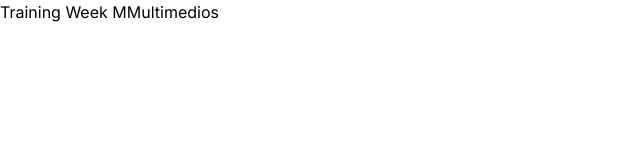
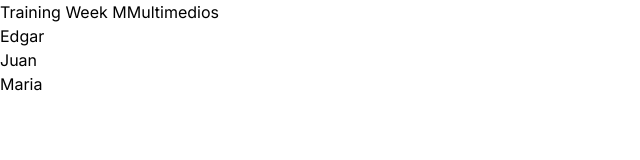
Before and after one commit to MW-Consultoria-Digital/training-week, a Next.js app: page / in a window 1280 px wide. Shown: the top 160 px of the page, without its empty margins (0-640 px from the left). Built offline with nearby package versions, Linux system fonts and the light colour scheme.

Commit message:
feature(MW-XXX): Day 1
- Day 1

```diff
--- /dev/null
+++ b/app/compontents/User/User.tsx
@@ -0,0 +1,29 @@
+import React from 'react'
+import { UserInfo } from './UserInfo'
+
+
+const ArraySample = [
+    {
+        name: 'Edgar',
+        lastName: 'Maldonado',
+    },
+    {
+        name: 'Juan',
+        lastName: 'Perez',
+    },
+    {
+        name: 'Maria',
+        lastName: 'Gonzalez',
+    }
+]
+
+export const User = () => {
+
+  return (
+    <>
+        {ArraySample.map((user, index) => (
+            <UserInfo key={`${user.name}-${index}`} name={user.name} lastName={user.lastName} age={32} />
+        ))}
+    </>
+  )
+}
--- /dev/null
+++ b/app/compontents/User/UserInfo.tsx
@@ -0,0 +1,11 @@
+import { UserInfoProps } from "./UserInterface";
+import { UserErrorsEnum } from "./util";
+
+const USER_ERROR = 'user_not_found' // esto lo esta regresando el BackEnd o el API
+
+export const UserInfo = ({name, lastName, age}: UserInfoProps) => {
+    const userExist = !UserErrorsEnum[USER_ERROR] ? true : false
+  return (
+    <div>{name}</div>
+  )
+}
--- /dev/null
+++ b/app/compontents/User/UserInterface.ts
@@ -0,0 +1,11 @@
+export type UserInfoProps = {
+    name: string;
+    lastName: string;
+    age: number;
+    contry?: string;
+}
+
+export interface Employee<T> {
+    userInfo: T;
+    companyName: string;
+}
--- /dev/null
+++ b/app/compontents/User/util.ts
@@ -0,0 +1,4 @@
+export const UserErrorsEnum = {
+    user_not_found: 'user_not_found',
+    user_not_exist: 'user_not_exist'
+}
--- a/app/page.tsx
+++ b/app/page.tsx
@@ -1,5 +1,8 @@
+import { User } from "./compontents/User/User";
+
 export default function Home() {
   return (
-    <h1>Training Week MMultimedios</h1>
+    <><h1>Training Week MMultimedios</h1>
+    <User /></>
   );
 }
```
Also changed, not shown: 1 other file (tests, documents, lock files or other folders).
